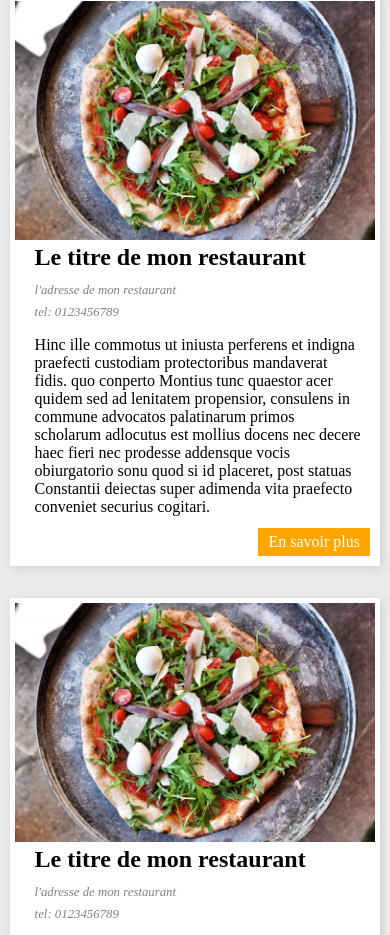
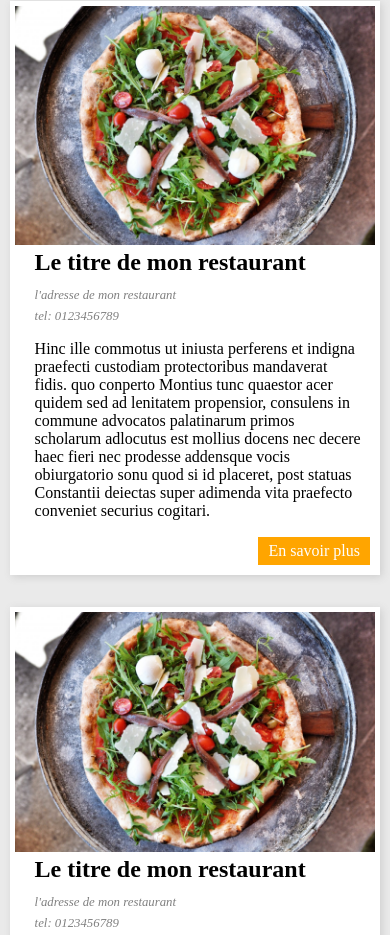
Before and after one commit to codenroller/HTML-and-CSS-ResponsiveBlocks, a plain HTML site: page index.html in a window 390 px wide. Shown: the part 616-1551 px from the top of the page. Drawn offline with Linux system fonts and the light colour scheme.

Commit message:
Therer were a couple of issues with original blocks: Problem 0: Screen size 0-768px: The 'En savoir plus' button was overlapping with restaurant description text. Correction 0: margin-bottom: 50px was added to class content in media query @media screen and (max-width:768px) Problem 1: Screen size 641px-768px: The restaurant title overlaps with phone and address. Correction 1: The address and phone were placed under the restaurant title for all screen sizes smaller than or equal to 768px Problem 2: The responsiveness was not implemented for medium size screens (769px-1300px) Correction 2: an additional media-query was added: @media screen and (max-width:1300px)

```diff
--- a/css/style.css
+++ b/css/style.css
@@ -80,11 +80,35 @@ h2 {
 	right:10px;
 }
 
-@media screen and (max-width:768px) {
-	body { border :none;}
+/*correction-3: added new media query*/
+
+@media screen and (max-width:1300px) {
     .container {
         width: 98%;
     }
+}
+
+@media screen and (max-width:768px) {
+	body { border :none;
+
+	}
+
+	.container {
+	    width: 98%;
+	}
+
+    /*correction-0: added*/
+    .content {
+        margin-bottom: 50px;
+    }
+
+    /*correction-1: added*/
+    .adresse, .tel {
+        position: static;
+        text-align: left;
+        margin: 0.5em 0;
+    }
+
 	.resto {
 		min-height: 250px;
 	}
@@ -103,11 +127,6 @@ h2 {
 		width: 100%
 	}
 
-	.adresse, .tel {
-		position: static;
-		text-align: left;
-		margin: 0.5em 0;
-	}
 	.resto {
 		min-height: 570px;
 	}
```
Lines whose indentation alone changed are shown as unchanged.
